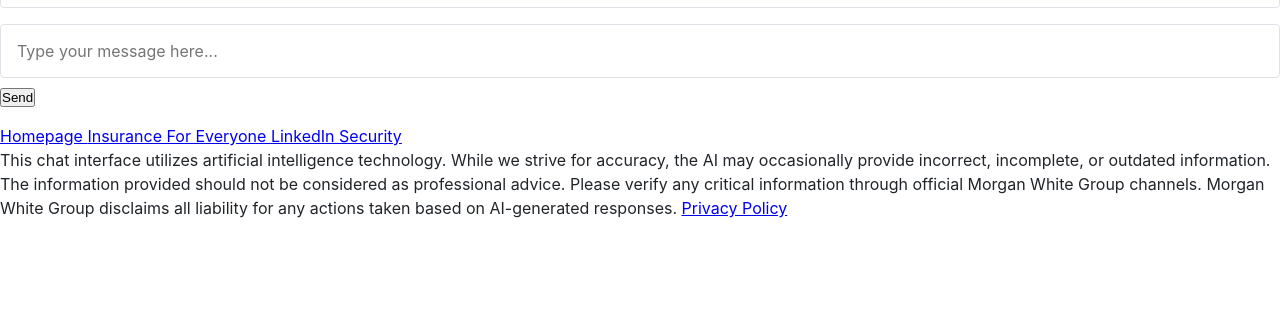
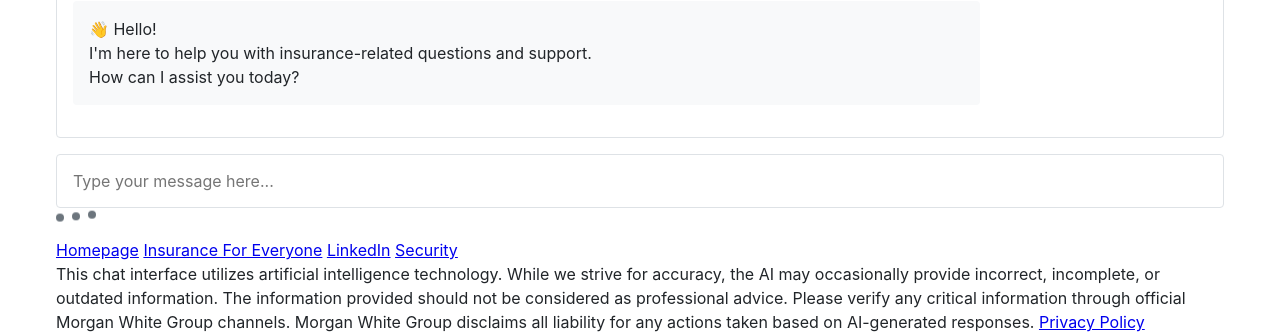
Before and after one commit to DustinHannon/MWG_CS_BOT, a website with bundled scripts: page ChatBot/client/index.html in a window 1280 px wide. Shown: the part 1080-1414 px from the top of the page. Before the commit the page ends 1300 px from the top, so only its background shows below. Built offline with nearby package versions, Linux system fonts and the light colour scheme.

Commit message:
fix for css styling that got broken and moved more styling to the css file

```diff
--- a/ChatBot/client/app/index.js
+++ b/ChatBot/client/app/index.js
@@ -64,21 +64,6 @@ class App {
         const errorContainer = document.createElement('div');
         errorContainer.className = 'error-container';
         errorContainer.setAttribute('role', 'alert');
-        errorContainer.style.cssText = `
-            position: fixed;
-            top: 20px;
-            left: 50%;
-            transform: translateX(-50%);
-            background-color: #fee2e2;
-            color: #991b1b;
-            padding: 1rem;
-            border-radius: 0.5rem;
-            box-shadow: 0 2px 4px rgba(0, 0, 0, 0.1);
-            z-index: 9999;
-            text-align: center;
-            max-width: 90%;
-        `;
-
         errorContainer.textContent = message;
         document.body.appendChild(errorContainer);
 
--- a/ChatBot/client/app/modules/themeHandler.js
+++ b/ChatBot/client/app/modules/themeHandler.js
@@ -2,6 +2,7 @@
 export class ThemeHandler {
     constructor() {
         this.darkModeToggle = document.getElementById('toggle-dark-mode');
+        this.root = document.documentElement;
         this.setupThemeHandling();
     }
 
@@ -20,17 +21,47 @@ export class ThemeHandler {
 
             // Load saved preference
             this.loadSavedPreference();
+
+            // Listen for system theme changes
+            this.setupSystemThemeListener();
         }
     }
 
     toggleDarkMode() {
         try {
-            const isDarkMode = document.body.classList.toggle('dark-mode');
-            this.savePreference(isDarkMode);
-            this.updateButtonText(isDarkMode);
-            this.announceChange(isDarkMode);
+            const isDarkMode = this.root.getAttribute('data-theme') === 'dark';
+            const newTheme = isDarkMode ? 'light' : 'dark';
+            this.applyTheme(newTheme);
+            this.savePreference(newTheme);
+            this.updateButtonText(!isDarkMode);
+            this.announceChange(!isDarkMode);
         } catch (error) {
             console.error('Error toggling dark mode:', error);
+        }
+    }
+
+    applyTheme(theme) {
+        this.root.setAttribute('data-theme', theme);
+        if (theme === 'dark') {
+            this.root.style.setProperty('--primary-color', '#4dabf7');
+            this.root.style.setProperty('--secondary-color', '#adb5bd');
+            this.root.style.setProperty('--success-color', '#40c057');
+            this.root.style.setProperty('--error-color', '#fa5252');
+            this.root.style.setProperty('--background-color', '#212529');
+            this.root.style.setProperty('--text-color', '#f8f9fa');
+            this.root.style.setProperty('--border-color', '#495057');
+            this.root.style.setProperty('--message-bg-user', '#343a40');
+            this.root.style.setProperty('--message-bg-bot', '#2b3035');
+        } else {
+            this.root.style.setProperty('--primary-color', '#007bff');
+            this.root.style.setProperty('--secondary-color', '#6c757d');
+            this.root.style.setProperty('--success-color', '#28a745');
+            this.root.style.setProperty('--error-color', '#dc3545');
+            this.root.style.setProperty('--background-color', '#ffffff');
+            this.root.style.setProperty('--text-color', '#212529');
+            this.root.style.setProperty('--border-color', '#dee2e6');
+            this.root.style.setProperty('--message-bg-user', '#e9ecef');
+            this.root.style.setProperty('--message-bg-bot', '#f8f9fa');
         }
     }
 
@@ -54,23 +85,44 @@ export class ThemeHandler {
         setTimeout(() => announcement.remove(), 1000);
     }
 
-    savePreference(isDarkMode) {
+    savePreference(theme) {
         try {
-            localStorage.setItem('darkMode', isDarkMode.toString());
+            localStorage.setItem('theme', theme);
         } catch (error) {
-            console.error('Error saving dark mode preference:', error);
+            console.error('Error saving theme preference:', error);
         }
     }
 
     loadSavedPreference() {
         try {
-            const savedDarkMode = localStorage.getItem('darkMode');
-            if (savedDarkMode === 'true') {
-                document.body.classList.add('dark-mode');
-                this.updateButtonText(true);
+            const savedTheme = localStorage.getItem('theme');
+            if (savedTheme) {
+                this.applyTheme(savedTheme);
+                this.updateButtonText(savedTheme === 'dark');
+            } else {
+                // Check system preference
+                this.checkSystemTheme();
             }
         } catch (error) {
-            console.error('Error loading dark mode preference:', error);
+            console.error('Error loading theme preference:', error);
         }
     }
+
+    setupSystemThemeListener() {
+        const mediaQuery = window.matchMedia('(prefers-color-scheme: dark)');
+        mediaQuery.addEventListener('change', (e) => {
+            if (!localStorage.getItem('theme')) {
+                const theme = e.matches ? 'dark' : 'light';
+                this.applyTheme(theme);
+                this.updateButtonText(e.matches);
+            }
+        });
+    }
+
+    checkSystemTheme() {
+        const prefersDark = window.matchMedia('(prefers-color-scheme: dark)').matches;
+        const theme = prefersDark ? 'dark' : 'light';
+        this.applyTheme(theme);
+        this.updateButtonText(prefersDark);
+    }
 }
--- a/ChatBot/client/index.html
+++ b/ChatBot/client/index.html
@@ -7,27 +7,21 @@
     <title>Morgan White Group | AI Assistant</title>
     <link rel="icon" type="image/png" href="images/favicon.ico">
     <link rel="stylesheet" href="styles.css">
-    <style>
-        /* Fallback font-family */
-        body {
-            font-family: -apple-system, BlinkMacSystemFont, "Segoe UI", Roboto, "Helvetica Neue", Arial, sans-serif;
-        }
-    </style>
 </head>
 <body>
-    <div id="root">
+    <div class="container">
+        <a href="#main-content" class="skip-link">Skip to main content</a>
+
         <header>
             <h1>Morgan White Group | AI Assistant</h1>
-            <button id="toggle-dark-mode" aria-label="Toggle dark mode" class="theme-toggle">
+            <button id="toggle-dark-mode" aria-label="Toggle dark mode">
                 <span>Dark Mode</span>
             </button>
         </header>
 
-        <div class="fixed-logo">
-            <img src="images/logo.png" alt="Morgan White Group Logo">
-        </div>
+        <img src="images/logo.png" alt="Morgan White Group Logo">
 
-        <main>
+        <main id="main-content">
             <div id="chat-container" role="log" aria-live="polite">
                 <ul id="dialogue">
                     <li class="bot-message">
@@ -49,36 +43,25 @@
                         rows="1"
                         aria-label="Message input"
                     ></textarea>
-                    <div class="loading-dots" aria-hidden="true">
+                    <div class="typing-dots" aria-hidden="true">
                         <span></span>
                         <span></span>
                         <span></span>
                     </div>
-                    <button type="submit" aria-label="Send message">
-                        Send
-                    </button>
                 </div>
                 <div class="error-message" role="alert"></div>
             </form>
 
-            <div class="links-container">
-                <a href="https://morganwhite.com" target="_blank" rel="noopener noreferrer" class="link-button">
-                    Homepage
-                </a>
-                <a href="https://insuranceforeveryone.com" target="_blank" rel="noopener noreferrer" class="link-button">
-                    Insurance For Everyone
-                </a>
-                <a href="https://www.linkedin.com/company/morgan-white-group" target="_blank" rel="noopener noreferrer" class="link-button">
-                    LinkedIn
-                </a>
-                <a href="https://morganwhite.com/security" target="_blank" rel="noopener noreferrer" class="link-button">
-                    Security
-                </a>
-            </div>
+            <nav aria-label="External links">
+                <a href="https://morganwhite.com" target="_blank" rel="noopener noreferrer">Homepage</a>
+                <a href="https://insuranceforeveryone.com" target="_blank" rel="noopener noreferrer">Insurance For Everyone</a>
+                <a href="https://www.linkedin.com/company/morgan-white-group" target="_blank" rel="noopener noreferrer">LinkedIn</a>
+                <a href="https://morganwhite.com/security" target="_blank" rel="noopener noreferrer">Security</a>
+            </nav>
         </main>
 
         <footer>
-            <p class="disclaimer">This chat interface utilizes artificial intelligence technology. While we strive for accuracy, the AI may occasionally provide incorrect, incomplete, or outdated information. The information provided should not be considered as professional advice. Please verify any critical information through official Morgan White Group channels. Morgan White Group disclaims all liability for any actions taken based on AI-generated responses. <a href="https://morganwhite.com/privacy" target="_blank" rel="noopener noreferrer" class="privacy-link">Privacy Policy</a></p>
+            <p>This chat interface utilizes artificial intelligence technology. While we strive for accuracy, the AI may occasionally provide incorrect, incomplete, or outdated information. The information provided should not be considered as professional advice. Please verify any critical information through official Morgan White Group channels. Morgan White Group disclaims all liability for any actions taken based on AI-generated responses. <a href="https://morganwhite.com/privacy" target="_blank" rel="noopener noreferrer">Privacy Policy</a></p>
         </footer>
     </div>
     <script src="app/index.js" type="module"></script>
--- a/ChatBot/client/styles.css
+++ b/ChatBot/client/styles.css
@@ -281,6 +281,22 @@ body {
     border-color: var(--error-color);
 }
 
+/* Error Container */
+.error-container {
+    position: fixed;
+    top: 20px;
+    left: 50%;
+    transform: translateX(-50%);
+    background-color: var(--error-color);
+    color: white;
+    padding: 1rem;
+    border-radius: 0.5rem;
+    box-shadow: 0 2px 4px rgba(0, 0, 0, 0.1);
+    z-index: 9999;
+    text-align: center;
+    max-width: 90%;
+}
+
 /* Code Blocks */
 pre {
     background-color: #282c34;
```
Also changed, not shown: ChatBot/client/offline.html (+3 -96 lines).
